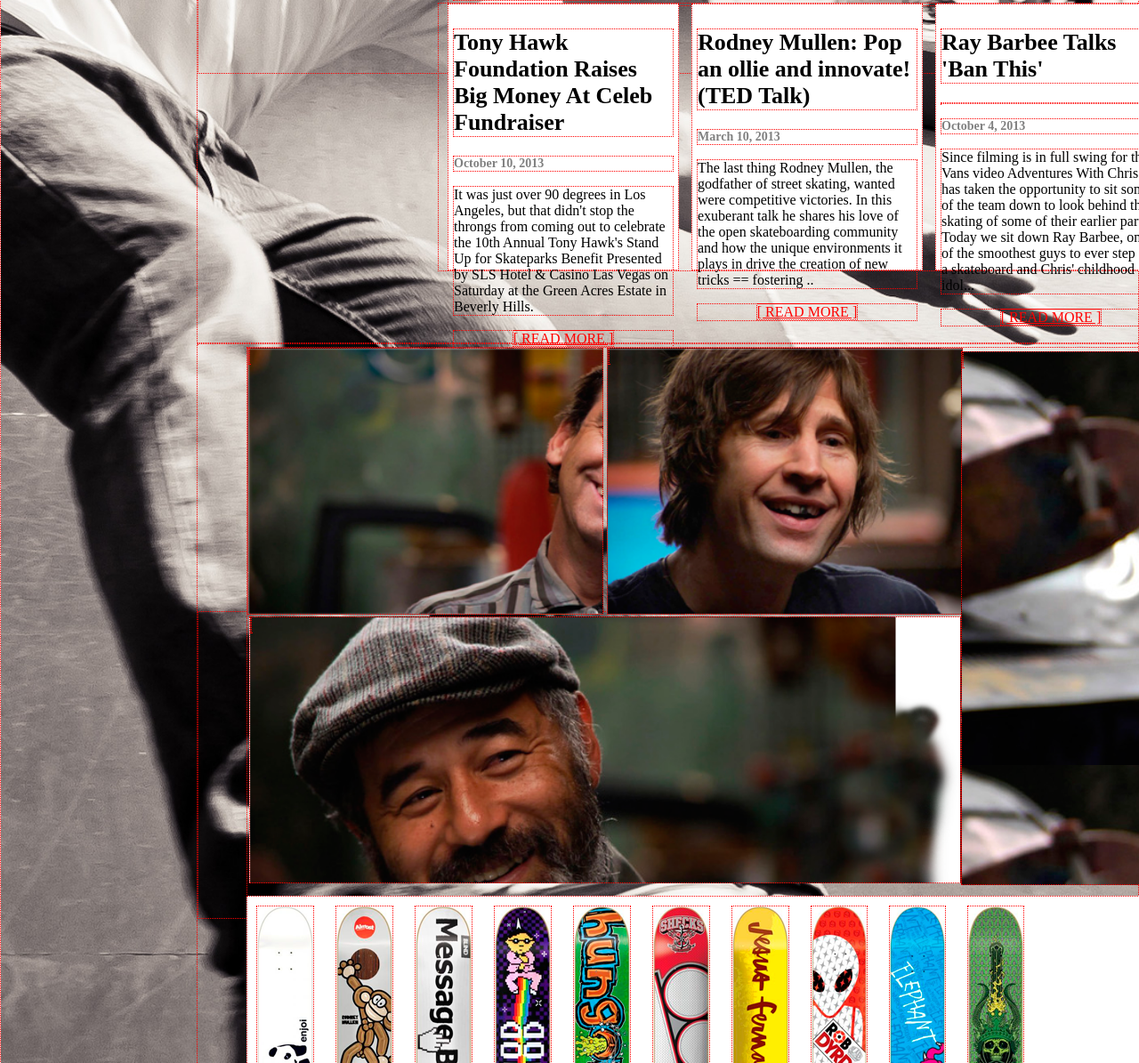
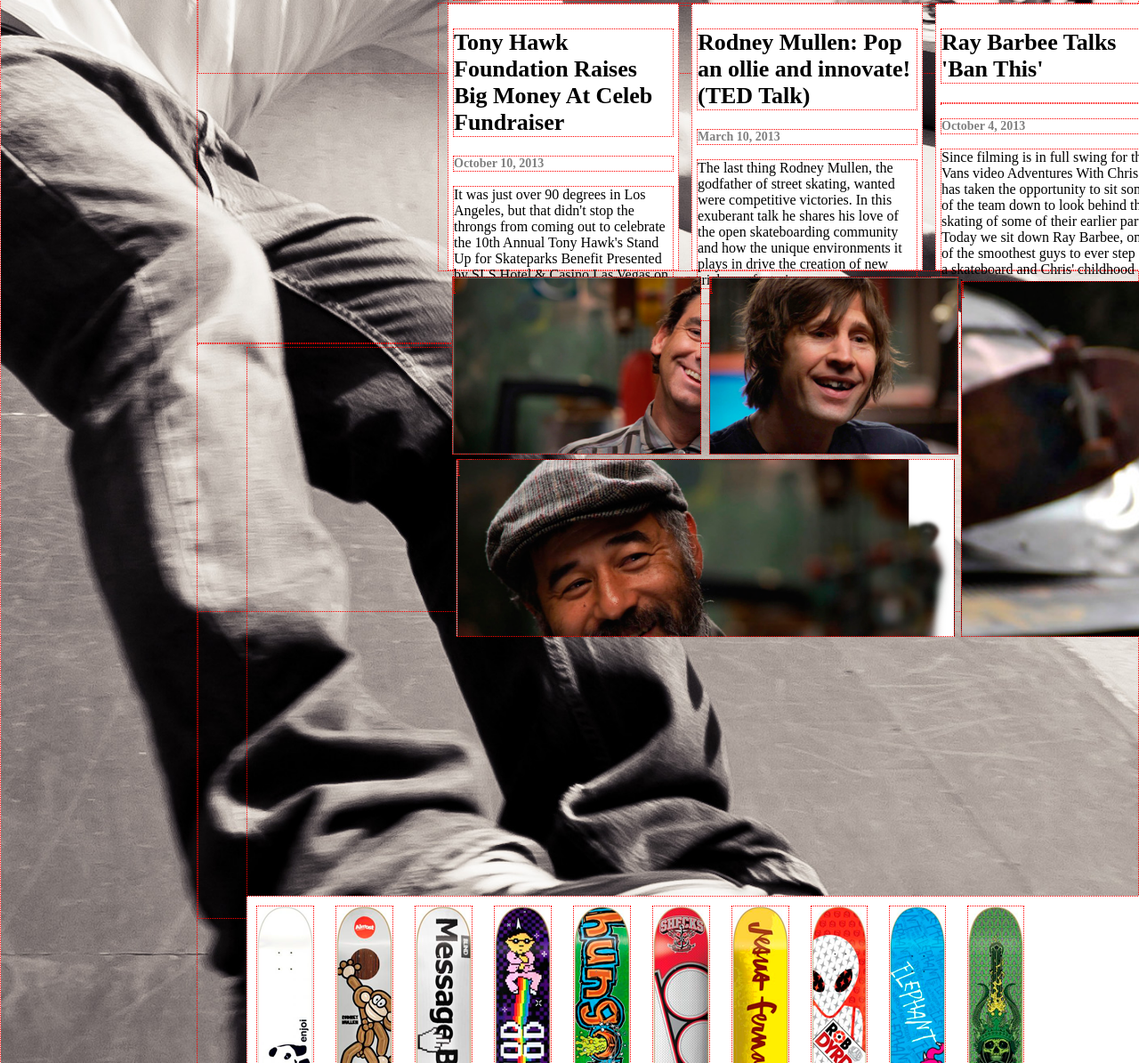
Before and after one commit to imee12/Skaterzzz, a plain HTML site: page index.html in a window 1280 px wide. Shown: the part 570-1765 px from the top of the page at 89% size. Drawn offline with Linux system fonts and the light colour scheme.

Commit message:
picssized

```diff
--- a/index.css
+++ b/index.css
@@ -264,29 +264,37 @@ h2 {
   background-size:cover;
 }
 .box1, .box2 {
-  width: 400px;
-  height: 300px;
+  width: 280px;
+  height: 200px;
   display: inline-block;
+  position: relative;
+  left: 230px;
+  bottom: 80px;
+  margin: 0px 5px 0px 0px;
 }
 
 
 .box4 {
-  width: 300px;
-  height: 600px;
+  width: 250px;
+  height: 400px;
   background: url(images/tommy.png);
   position: relative;
-  bottom: 600px;
+  bottom: 485px;
   left: 800px;
   margin: 2px;
 }
 
 
 .box3 {
-  width: 800px;
-  height: 300px;
+  width: 560px;
+  height: 200px;
   background: url(images/cabell.png);
   background-size: cover;
-  margin: 2px;
+  margin: 5px;
+  position: relative;
+  left: 230px;
+  bottom: 80px;
+
 }
 
 .skateboards {
```
